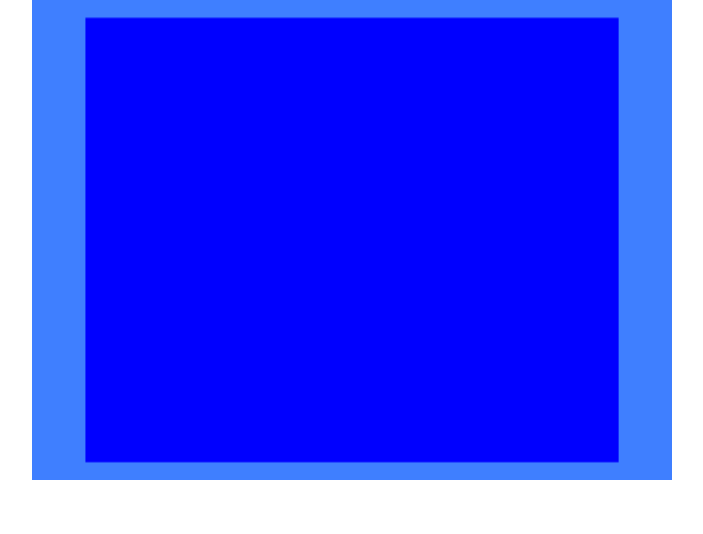
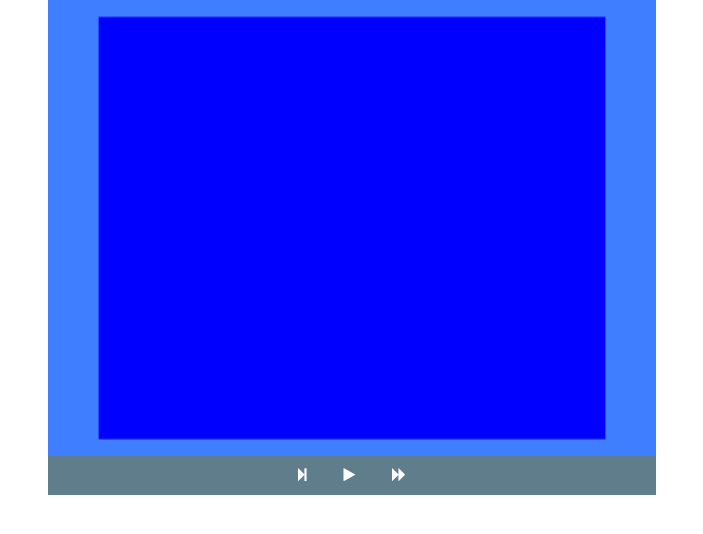
Before and after one commit to Malfeasant/Lieutenant64, a plain HTML site: page index.html in a window 1280 px wide. Shown: the whole page, without its empty margins (288-991 px from the left). Drawn offline with nearby package versions, Linux system fonts and the light colour scheme.

Commit message:
Basic controls

```diff
--- a/index.html
+++ b/index.html
@@ -9,9 +9,23 @@
   <script src="main.js"></script>
 </head>
 <body onload="init()";>
-  <div class="row">
+  <div class="w3-row">
     <div class="w3-col m2 l3 w3-container"></div>
-    <canvas id="screen" class="w3-col m8 l6">Piss off with your obsolete browser.</canvas>
+    <div class="w3-col m8 l6 w3-container">
+      <!-- any header would go here -->
+      <canvas id="screen" class="w3-col">Piss off with your obsolete browser.</canvas>
+      <footer class="w3-bar w3-blue-grey w3-container w3-center">
+        <button class="w3-bar-block w3-button" onclick="step()">
+          <i class="fa fa-step-forward"></i>
+        </button>
+        <button class="w3-bar-block w3-button" onclick="play()">
+          <i class="fa fa-play"></i>
+        </button>
+        <button class="w3-bar-block w3-button" onclick="ffwd()">
+          <i class="fa fa-forward"></i>
+        </button>
+      </footer>
+    </div>
   </div>
 </body>
 </html>
--- a/main.js
+++ b/main.js
@@ -18,3 +18,15 @@ function init() {
   pageBits.context.fillStyle = "#0000ff";
   pageBits.context.fillRect(4*8,1*8,40*8,25*8);
 }
+
+function step() {
+
+}
+
+function play() {
+
+}
+
+function ffwd() {
+
+}
```
